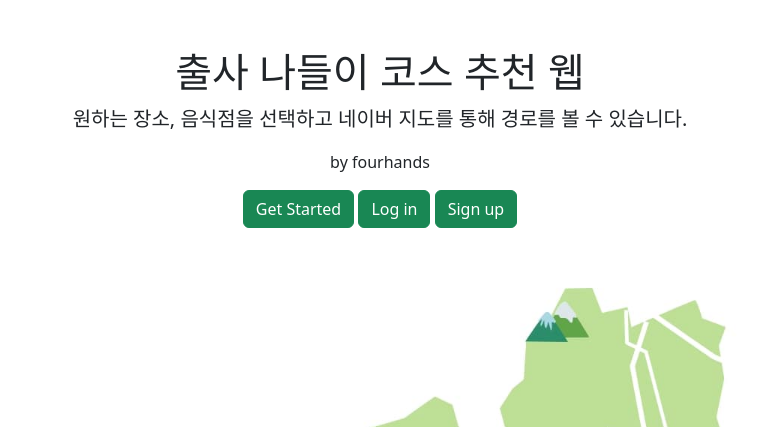
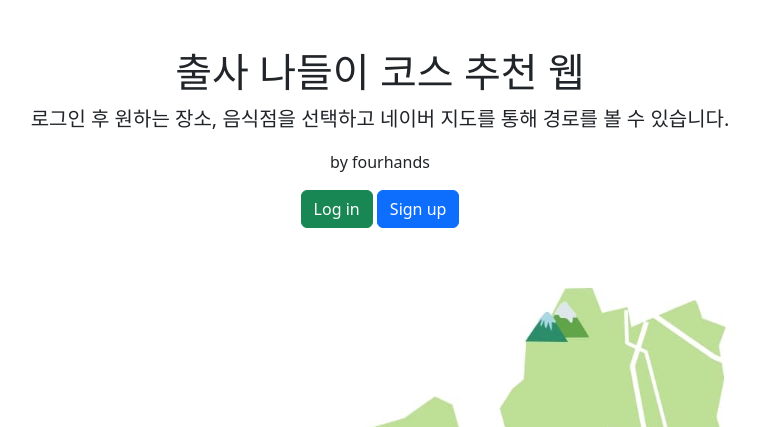
Before and after one commit to lth0422/fourhands_course_web, a Django app: page / in a window 1280 px wide; the page is wider, and only the part inside the window is pictured. Shown: the part 56-483 px from the top of that part, without its empty margins (260-1019 px from the left). Run offline with Django 4.2, Linux system fonts and the light colour scheme.

Commit message:
로그인 추가 기능 및 꾸미기 마무리

```diff
--- a/home/templates/home/home.html
+++ b/home/templates/home/home.html
@@ -40,7 +40,7 @@
      <div class="container">
             <div class="text-center mt-5">
                 <h1>출사 나들이 코스 추천 웹</h1>
-                <p class="lead">원하는 장소, 음식점을 선택하고 네이버 지도를 통해 경로를 볼 수 있습니다.</p>
+                <p class="lead">로그인 후 원하는 장소, 음식점을 선택하고 네이버 지도를 통해 경로를 볼 수 있습니다.</p>
                 <p>by fourhands</p>
             </div>
         </div>
@@ -49,15 +49,14 @@
             <div class="container px-4 px-lg-5 d-flex h-100 align-items-center justify-content-center">
                 <div class="d-flex justify-content-center">
                     <div class="text-center">
+
+                          {% if user.is_authenticated %}
                           <a class="btn btn-success" href="place/place_category/">Get Started</a>
-                          {% if user.is_authenticated %}
                           <a class="btn btn-warning" href="{% url 'common:logout' %}">Log out({{ user.username }})</a>
-                          {% else %}
+
+                          {% elif not user.is_authenticated %}
                           <a class="btn btn-success" href="{% url 'common:login' %}">Log in</a>
-                          {% endif %}
-
-                          {% if not user.is_authenticated %}
-                          <a class="btn btn-success" href="{% url 'common:signup' %}">Sign up</a>
+                          <a class="btn btn-primary" href="{% url 'common:signup' %}">Sign up</a>
                           {% endif %}
                     </div>
                 </div>
--- a/restaurant/templates/restaurant/food_category.html
+++ b/restaurant/templates/restaurant/food_category.html
@@ -1,5 +1,6 @@
 <!DOCTYPE html>
 <html>
+{% load static %}
 <head>
     <title>음식 카테고리 선택</title>
 
@@ -49,6 +50,8 @@
         <input type="submit" class="btn btn-success" value="맛집 지도 보러가기">
     </form>
     </center>
+    <center><img src="{% static 'restaurant/img/food_category.png' %}" style="width: 1000px; height: 600px;"></center>
+
 
     <script src="https://cdn.jsdelivr.net/npm/@popperjs/core@2.11.8/dist/umd/popper.min.js" integrity="sha384-I7E8VVD/ismYTF4hNIPjVp/Zjvgyol6VFvRkX/vR+Vc4jQkC+hVqc2pM8ODewa9r" crossorigin="anonymous"></script>
     <script src="https://cdn.jsdelivr.net/npm/bootstrap@5.3.2/dist/js/bootstrap.min.js" integrity="sha384-BBtl+eGJRgqQAUMxJ7pMwbEyER4l1g+O15P+16Ep7Q9Q+zqX6gSbd85u4mG4QzX+" crossorigin="anonymous"></script>
```
Also changed, not shown: restaurant/static/restaurant/img/food_category.png (added).
